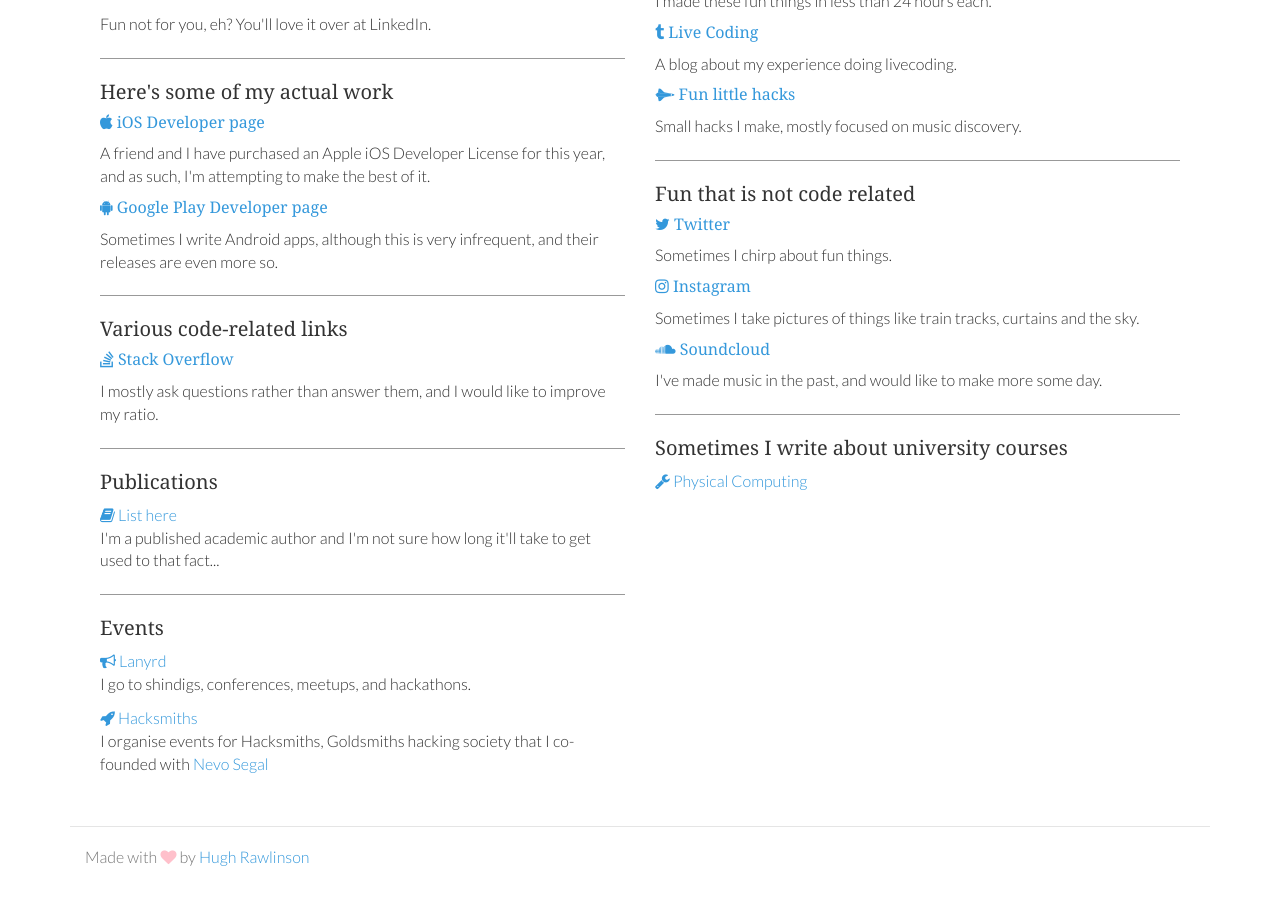
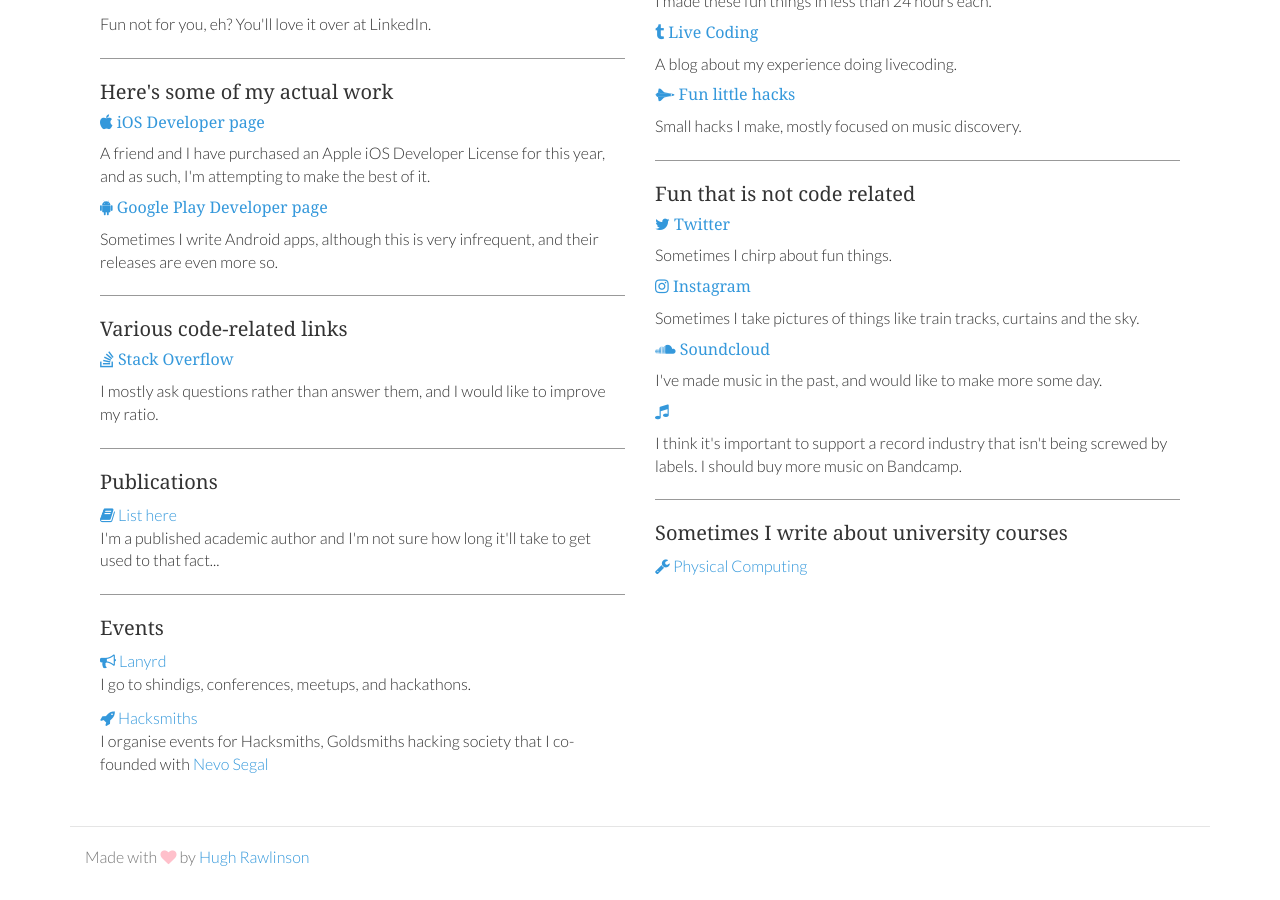
Before and after one commit to hughrawlinson/old-static-hughrawlinson.me, a Jekyll site: the page built from index.html, in a window 1280 px wide and 900 px high, scrolled down 1609 px. Built offline with Jekyll 4.4.1, drawn with Linux system fonts in a browser that asks for light colours; nearby versions of some CDN libraries; some web fonts are replaced.

Commit message:
Update index.html

```diff
--- a/index.html
+++ b/index.html
@@ -73,6 +73,8 @@
         <p>Sometimes I take pictures of things like train tracks, curtains and the sky.</p>
         <h5><a href="https://soundcloud.com/hughrawlinson"><i class="fa fa-soundcloud"></i> Soundcloud</a></h5>
         <p>I've made music in the past, and would like to make more some day.</p>
+        <h5><a href="https://bandcamp.com/hughrawlinson"><i class="fa fa-music"></i></a></h5>
+        <p>I think it's important to support a record industry that isn't being screwed by labels. I should buy more music on Bandcamp.</p>
         <hr>
         <h4>Sometimes I write about university courses</h4>
         <a href="http://physcomp.hughrawlinson.me/"><i class="fa fa-wrench"></i> Physical Computing</a>
```
